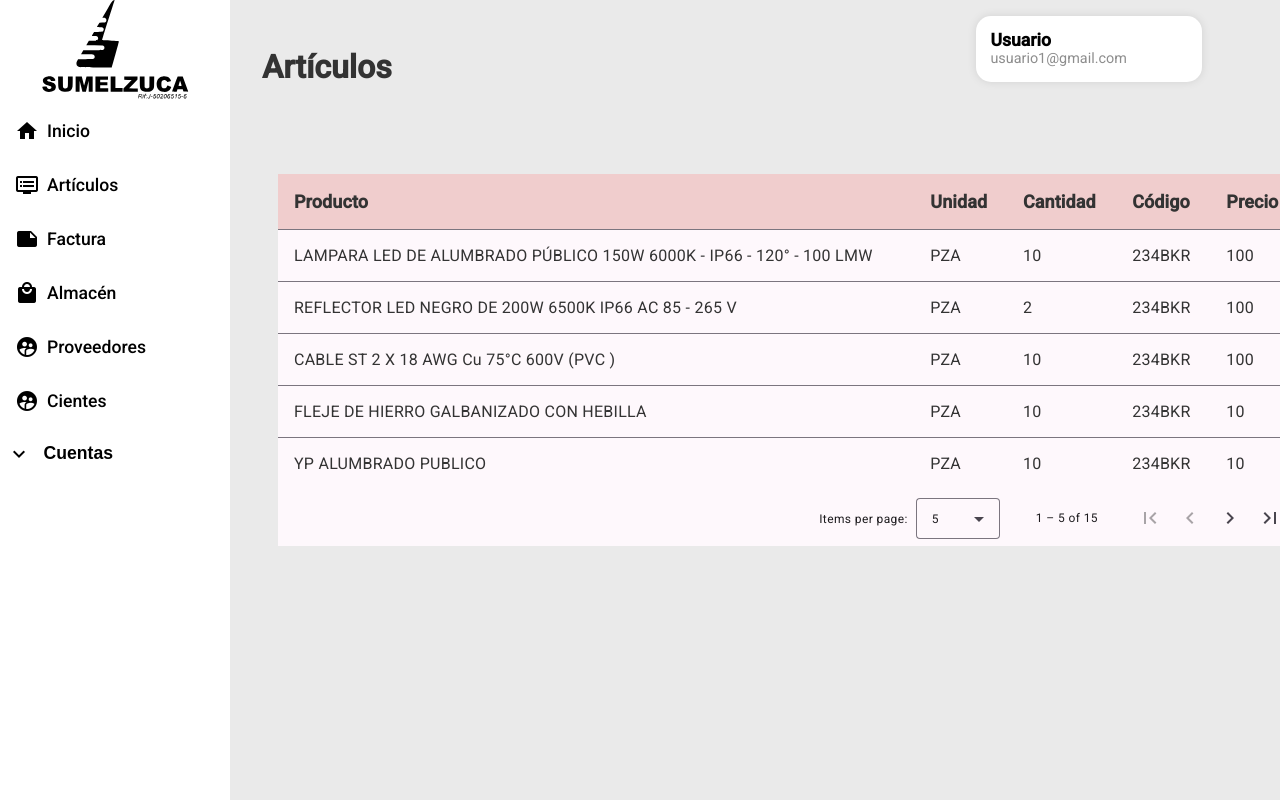
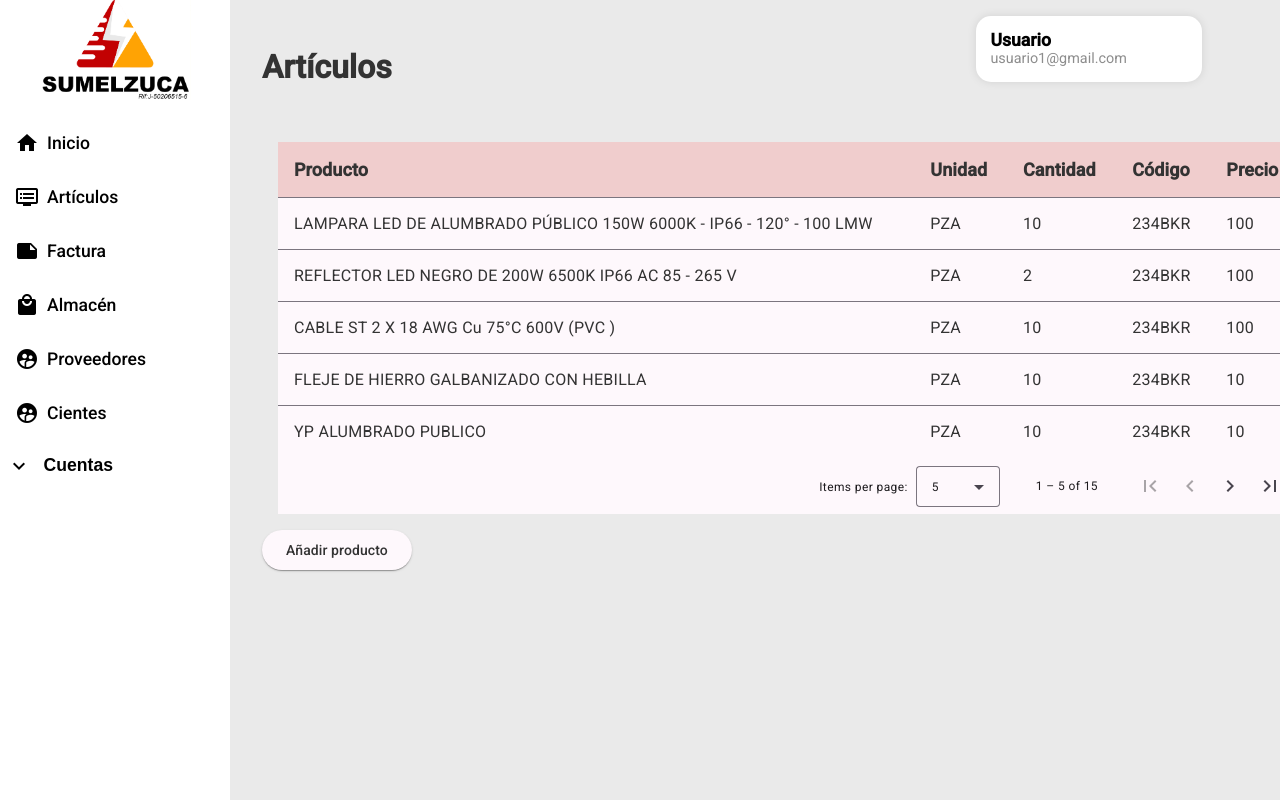
Before and after one commit to manuelavfg/procesos, an Angular app: page /articulos in a window 1280 px wide. Shown: the top 800 px of the page. Built offline with nearby package versions, Linux system fonts and the light colour scheme.

Commit message:
enrutar agregar-productos. boton añadir producto

```diff
--- a/src/app/modules/articulos/articulos-routing.module.ts
+++ b/src/app/modules/articulos/articulos-routing.module.ts
@@ -1,10 +1,14 @@
 import { NgModule } from '@angular/core';
 import { RouterModule, Routes } from '@angular/router';
 import { ArticulosComponent } from './articulos.component';
+import { AggProductoComponent } from './agg-producto/agg-producto.component';
 
 const routes: Routes = [
   {
     path: '', component: ArticulosComponent
+  },
+  {
+    path: 'agregar-producto', component: AggProductoComponent
   }
 
 ];
--- a/src/app/modules/articulos/articulos.component.html
+++ b/src/app/modules/articulos/articulos.component.html
@@ -44,4 +44,8 @@
                        aria-label="Select page of Articles">
         </mat-paginator>
       </div>
+
+      <div>
+        <button  mat-raised-button><a href="/articulos/agregar-producto">Añadir producto</a></button>
+      </div>
 </section>
--- a/src/app/modules/articulos/articulos.component.scss
+++ b/src/app/modules/articulos/articulos.component.scss
@@ -9,7 +9,7 @@ h1{
 }
 
 .table-container {
-  margin-top: 4.5rem;
+  margin-top: 2.5rem;
   padding: 1rem;
 
   th {
@@ -29,4 +29,11 @@ h1{
     min-width: 1020px;
   }
 }
+
+button{
+  a{
+    text-decoration: none;
+    color: #333;
+  }
 }
+}
--- a/src/app/modules/articulos/articulos.component.ts
+++ b/src/app/modules/articulos/articulos.component.ts
@@ -1,10 +1,11 @@
 import {AfterViewInit, Component, ViewChild} from '@angular/core';
 import {MatPaginator, MatPaginatorModule} from '@angular/material/paginator';
 import {MatTableDataSource, MatTableModule} from '@angular/material/table';
+import { MatButtonModule } from '@angular/material/button';
 
 @Component({
   selector: 'app-articulos',
-  imports: [ MatTableModule, MatPaginatorModule ],
+  imports: [ MatTableModule, MatPaginatorModule, MatButtonModule ],
   templateUrl: './articulos.component.html',
   styleUrl: './articulos.component.scss'
 })
--- a/src/app/shared/sidenav/sidenav.component.html
+++ b/src/app/shared/sidenav/sidenav.component.html
@@ -1,5 +1,6 @@
 <section class="sidenav-container">
-  <img src="../../../assets/img/Zumelzulca-logo.svg" alt="">
+  <div class="img"></div>
+
   <nav>
     <ul>
       <li>
--- a/src/app/shared/sidenav/sidenav.component.scss
+++ b/src/app/shared/sidenav/sidenav.component.scss
@@ -5,9 +5,14 @@
     padding: 0;
     background-color: white;
 
-    img{
+    .img{
       width: 100%;
       height: 100px;
+      background-image: url('../../../assets/img/sumelzuca-logo.png');
+      background-size: contain;
+      background-repeat: no-repeat;
+      background-position: center;
+      margin-bottom: 1rem;
     }
 
     ul {
--- a/src/app/shared/sidenav/sidenav.component.ts
+++ b/src/app/shared/sidenav/sidenav.component.ts
@@ -15,4 +15,6 @@ export class SidenavComponent {
     this.dropdownOpen = !this.dropdownOpen;
   }
 
+  imgsrc = '../../../assets/img/snoopy.jpg';
+
 }
```
Also changed, not shown: src/assets/img/Zumelzulca-logo.svg (deleted), src/assets/img/sumelzuca-logo.png (renamed from src/assets/img/Logo Sumelzuaca (1).png).
